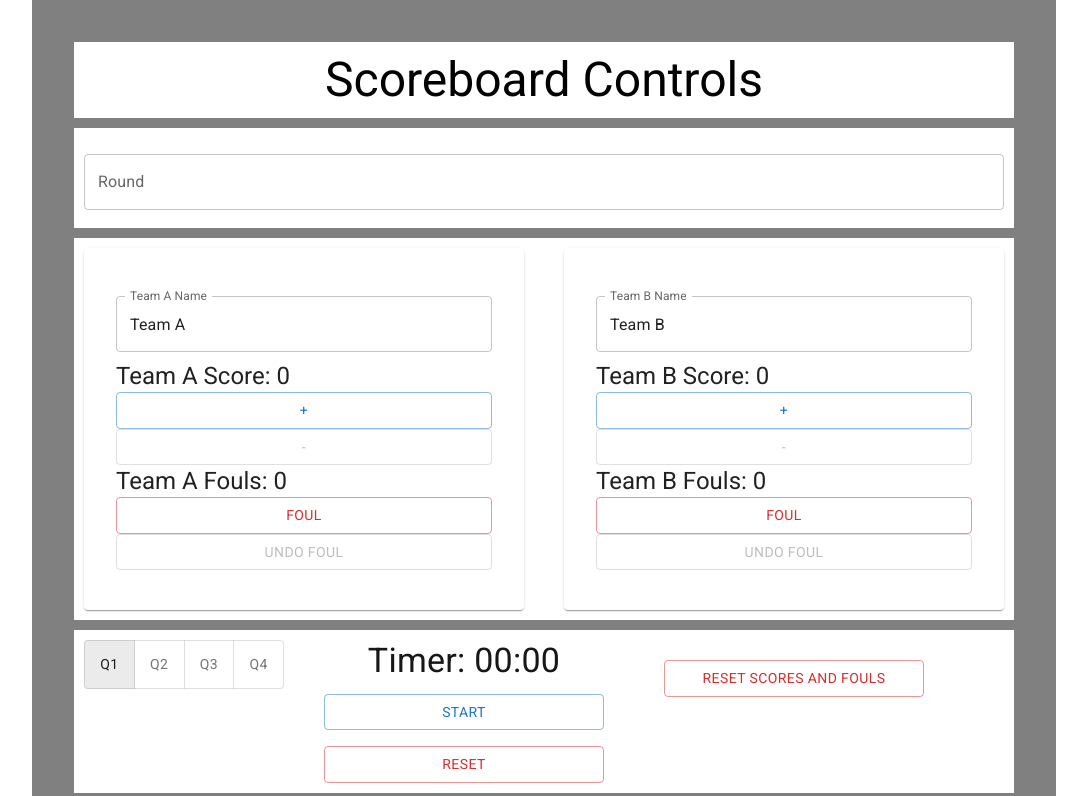
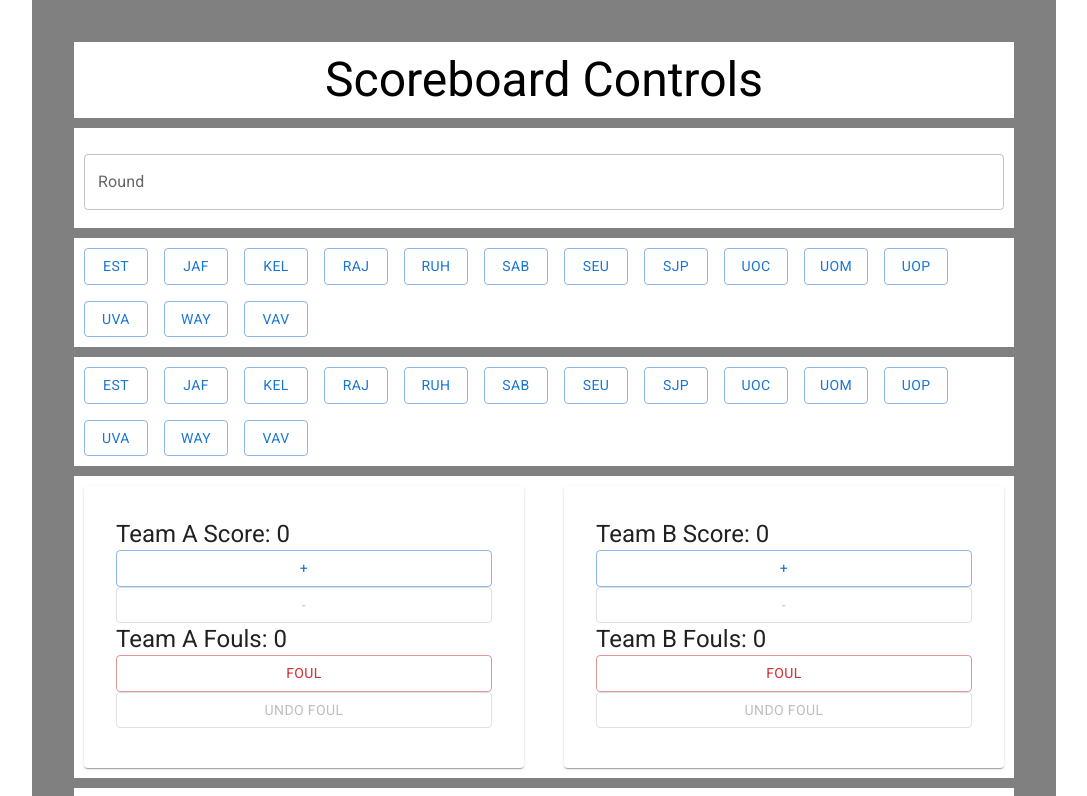
Before and after one commit to anukah/scoreboard, a Next.js app in the folder scoreboard-app/: page / in a window 1280 px wide. Shown: the top 796 px of the page, without its empty margins (96-1183 px from the left). Built offline with nearby package versions, Linux system fonts and the light colour scheme.

Commit message:
feat/ updating logo with name

```diff
--- a/scoreboard-app/app/page.js
+++ b/scoreboard-app/app/page.js
@@ -1,8 +1,10 @@
 "use client";
+
 import React, { useState, useEffect } from 'react';
 import { useScore } from '../context/StoreContext';
-import { Button, Card, CardContent, TextField, Typography, ToggleButton, ToggleButtonGroup, Grid2} from '@mui/material';
-import styles from '../styles/Home.module.css'
+import { Button, Card, CardContent, Typography, ToggleButton, ToggleButtonGroup, Grid2, TextField } from '@mui/material';
+import styles from '../styles/Home.module.css';
+
 const Home = () => {
   const {
     teamAScore,
@@ -13,6 +15,10 @@ const Home = () => {
     setTeamAName,
     teamBName,
     setTeamBName,
+    teamALogo,
+    setTeamALogo,
+    teamBLogo,
+    setTeamBLogo,
     teamAFouls,
     setTeamAFouls,
     teamBFouls,
@@ -60,12 +66,32 @@ const Home = () => {
     setCurrentTime(formatTime(timer));
   }, [timer, setCurrentTime]);
 
-  const handleTeamANameChange = (e) => {
-    setTeamAName(e.target.value);
-  };
+  const teamData = [
+    { name: "EST", logo: "/images/team-logos/est.png" },
+    { name: "JAF", logo: "/images/team-logos/jaf.png" },
+    { name: "KEL", logo: "/images/team-logos/kel.png" },
+    { name: "RAJ", logo: "/images/team-logos/raj.png" },
+    { name: "RUH", logo: "/images/team-logos/ruh.png" },
+    { name: "SAB", logo: "/images/team-logos/sab.png" },
+    { name: "SEU", logo: "/images/team-logos/seu.png" },
+    { name: "SJP", logo: "/images/team-logos/sjp.png" },
+    { name: "UOC", logo: "/images/team-logos/uoc.png" },
+    { name: "UOM", logo: "/images/team-logos/uom.png" },
+    { name: "UOP", logo: "/images/team-logos/uop.png" },
+    { name: "UVA", logo: "/images/team-logos/uva.png" },
+    { name: "WAY", logo: "/images/team-logos/way.png" },
+    { name: "VAV", logo: "/images/team-logos/vav.png" }
+  ];
 
-  const handleTeamBNameChange = (e) => {
-    setTeamBName(e.target.value);
+  const handleTeamSelect = (teamIndex, isTeamA) => {
+    const team = teamData[teamIndex];
+    if (isTeamA) {
+      setTeamAName(team.name);
+      setTeamALogo(team.logo);
+    } else {
+      setTeamBName(team.name);
+      setTeamBLogo(team.logo);
+    }
   };
 
   const handleRoundChange = (e) => {
@@ -117,18 +143,38 @@ const Home = () => {
         </Grid2>
       </Grid2>
 
-      {/* Team A and Team B Cards */}
+      {/* Team Selection for Team A */}
+      <Grid2 container spacing={2} className={styles.gridItem}>
+        {teamData.map((team, index) => (
+          <Grid2 key={index} item xs={3}>
+            <Button
+              variant="outlined"
+              fullWidth
+              onClick={() => handleTeamSelect(index, true)}>
+              {team.name}
+            </Button>
+          </Grid2>
+        ))}
+      </Grid2>
+
+      {/* Team Selection for Team B */}
+      <Grid2 container spacing={2} className={styles.gridItem}>
+        {teamData.map((team, index) => (
+          <Grid2 key={index} item xs={3}>
+            <Button
+              variant="outlined"
+              fullWidth
+              onClick={() => handleTeamSelect(index, false)}>
+              {team.name}
+            </Button>
+          </Grid2>
+        ))}
+      </Grid2>
+
       <Grid2 container spacing={5} className={styles.gridItem}>
         <Grid2 size={6}>
           <Card className={styles.card}>
             <CardContent>
-              <TextField
-                label="Team A Name"
-                value={teamAName}
-                onChange={handleTeamANameChange}
-                fullWidth
-                margin="normal"
-              />
               <Typography variant="h5" className={styles.cardTitle}>{teamAName} Score: {teamAScore}</Typography>
               <Button variant="outlined" color="primary" onClick={() => setTeamAScore(teamAScore + 1)} className={styles.button}>
                 +
@@ -162,13 +208,6 @@ const Home = () => {
         <Grid2 size={6}>
           <Card className={styles.card}>
             <CardContent>
-              <TextField
-                label="Team B Name"
-                value={teamBName}
-                onChange={handleTeamBNameChange}
-                fullWidth
-                margin="normal"
-              />
               <Typography variant="h5" className={styles.cardTitle}>{teamBName} Score: {teamBScore}</Typography>
               <Button variant="outlined" color="primary" onClick={() => setTeamBScore(teamBScore + 1)} className={styles.button}>
                 +
--- a/scoreboard-app/app/score/page.js
+++ b/scoreboard-app/app/score/page.js
@@ -10,6 +10,8 @@ const Score = () => {
     teamBScore,
     teamAName,
     teamBName,
+    teamALogo,  // Added for dynamic logo
+    teamBLogo,  // Added for dynamic logo
     teamAFouls,
     teamBFouls,
     currentQuarter,
@@ -21,6 +23,8 @@ const Score = () => {
   const [localTeamBScore, setLocalTeamBScore] = useState(teamBScore);
   const [localTeamAName, setLocalTeamAName] = useState(teamAName);
   const [localTeamBName, setLocalTeamBName] = useState(teamBName);
+  const [localTeamALogo, setLocalTeamALogo] = useState(teamALogo);  // Added for local logo state
+  const [localTeamBLogo, setLocalTeamBLogo] = useState(teamBLogo);  // Added for local logo state
   const [localTeamAFouls, setLocalTeamAFouls] = useState(teamAFouls);
   const [localTeamBFouls, setLocalTeamBFouls] = useState(teamBFouls);
   const [localCurrentQuarter, setLocalCurrentQuarter] = useState(currentQuarter);
@@ -32,12 +36,14 @@ const Score = () => {
     setLocalTeamBScore(teamBScore);
     setLocalTeamAName(teamAName);
     setLocalTeamBName(teamBName);
+    setLocalTeamALogo(teamALogo);  // Update local logo state
+    setLocalTeamBLogo(teamBLogo);  // Update local logo state
     setLocalTeamAFouls(teamAFouls);
     setLocalTeamBFouls(teamBFouls);
     setLocalCurrentQuarter(currentQuarter);
     setLocalCurrentTime(currentTime);
     setLocalCurrentRound(currentRound);
-  }, [teamAScore, teamBScore, teamAName, teamBName, teamAFouls, teamBFouls, currentQuarter, currentTime, currentRound]);
+  }, [teamAScore, teamBScore, teamAName, teamBName, teamALogo, teamBLogo, teamAFouls, teamBFouls, currentQuarter, currentTime, currentRound]);
 
   useEffect(() => {
     const handleStorageChange = (event) => {
@@ -52,6 +58,12 @@ const Score = () => {
       }
       if (event.key === 'teamBName') {
         setLocalTeamBName(event.newValue || "Team B");
+      }
+      if (event.key === 'teamALogo') {
+        setLocalTeamALogo(event.newValue || "/images/team-logos/uop.png"); // Update logo from storage
+      }
+      if (event.key === 'teamBLogo') {
+        setLocalTeamBLogo(event.newValue || "/images/team-logos/uom.png"); // Update logo from storage
       }
       if (event.key === 'teamAFouls') {
         setLocalTeamAFouls(parseInt(event.newValue, 10) || 0);
@@ -90,7 +102,7 @@ const Score = () => {
             <h2>{localTeamAName}</h2>
             <div className={styles.logoContainer}>
               {/* Team A Logo */}
-            <img src="/images/team-logos/uop.png" alt={`${localTeamAName} Logo`} className={styles.teamLogo} />
+              <img src={localTeamALogo} alt={`${localTeamAName} Logo`} className={styles.teamLogo} />
             </div>
             <h3>{localTeamAScore}</h3>
             <p>Fouls: {localTeamAFouls}</p> {/* Added Team A Fouls */}
@@ -99,8 +111,7 @@ const Score = () => {
           {/* Timer and Quarter */}
           <div className={styles.middleSection}>
             <div className={styles.timerSection}>
-            <h2 id='timerHeader'>TIME <br></br>
-              {localCurrentTime}</h2>
+              <h2 id='timerHeader'>TIME <br></br>{localCurrentTime}</h2>
             </div>
             <div className={styles.quarterSection}>
               <h2>{localCurrentQuarter}</h2>
@@ -111,7 +122,7 @@ const Score = () => {
             <h2>{localTeamBName}</h2>
             <div className={styles.logoContainer}>
               {/* Team B Logo */}
-            <img src="/images/team-logos/uop.png" alt={`${localTeamBName} Logo`} className={styles.teamLogo} />
+              <img src={localTeamBLogo} alt={`${localTeamBName} Logo`} className={styles.teamLogo} />
             </div>
             <h3>{localTeamBScore}</h3>
             <p>Fouls: {localTeamBFouls}</p> {/* Added Team B Fouls */}
--- a/scoreboard-app/context/StoreContext.js
+++ b/scoreboard-app/context/StoreContext.js
@@ -10,6 +10,8 @@ export const ScoreProvider = ({ children }) => {
   const [teamBScore, setTeamBScore] = useState(0);
   const [teamAName, setTeamAName] = useState("Team A");
   const [teamBName, setTeamBName] = useState("Team B");
+  const [teamALogo, setTeamALogo] = useState("/images/team-logos/uop.png"); // Default logo path
+  const [teamBLogo, setTeamBLogo] = useState("/images/team-logos/uom.png"); // Default logo path
   const [teamAFouls, setTeamAFouls] = useState(0);
   const [teamBFouls, setTeamBFouls] = useState(0);
   const [currentQuarter, setCurrentQuarter] = useState("");
@@ -22,6 +24,8 @@ export const ScoreProvider = ({ children }) => {
     const storedTeamBScore = localStorage.getItem('teamBScore');
     const storedTeamAName = localStorage.getItem('teamAName');
     const storedTeamBName = localStorage.getItem('teamBName');
+    const storedTeamALogo = localStorage.getItem('teamALogo');
+    const storedTeamBLogo = localStorage.getItem('teamBLogo');
     const storedTeamAFouls = localStorage.getItem('teamAFouls');
     const storedTeamBFouls = localStorage.getItem('teamBFouls');
     const storedCurrentQuarter = localStorage.getItem('currentQuarter');
@@ -32,6 +36,8 @@ export const ScoreProvider = ({ children }) => {
     if (storedTeamBScore) setTeamBScore(parseInt(storedTeamBScore, 10));
     if (storedTeamAName) setTeamAName(storedTeamAName);
     if (storedTeamBName) setTeamBName(storedTeamBName);
+    if (storedTeamALogo) setTeamALogo(storedTeamALogo);
+    if (storedTeamBLogo) setTeamBLogo(storedTeamBLogo);
     if (storedTeamAFouls) setTeamAFouls(parseInt(storedTeamAFouls, 10));
     if (storedTeamBFouls) setTeamBFouls(parseInt(storedTeamBFouls, 10));
     if (storedCurrentQuarter) setCurrentQuarter(storedCurrentQuarter);
@@ -44,12 +50,14 @@ export const ScoreProvider = ({ children }) => {
     localStorage.setItem('teamBScore', teamBScore);
     localStorage.setItem('teamAName', teamAName);
     localStorage.setItem('teamBName', teamBName);
+    localStorage.setItem('teamALogo', teamALogo);
+    localStorage.setItem('teamBLogo', teamBLogo);
     localStorage.setItem('teamAFouls', teamAFouls);
     localStorage.setItem('teamBFouls', teamBFouls);
     localStorage.setItem('currentQuarter', currentQuarter);
     localStorage.setItem('currentTime', currentTime);
     localStorage.setItem('currentRound', currentRound);
-  }, [teamAScore, teamBScore, teamAName, teamBName, teamAFouls, teamBFouls, currentQuarter, currentTime, currentRound]);
+  }, [teamAScore, teamBScore, teamAName, teamBName, teamALogo, teamBLogo, teamAFouls, teamBFouls, currentQuarter, currentTime, currentRound]);
 
   return (
     <ScoreContext.Provider value={{
@@ -57,6 +65,8 @@ export const ScoreProvider = ({ children }) => {
       teamBScore, setTeamBScore,
       teamAName, setTeamAName,
       teamBName, setTeamBName,
+      teamALogo, setTeamALogo,  // New state for Team A logo
+      teamBLogo, setTeamBLogo,  // New state for Team B logo
       teamAFouls, setTeamAFouls,
       teamBFouls, setTeamBFouls,
       currentQuarter, setCurrentQuarter,
```
Lines whose indentation alone changed are shown as unchanged.
